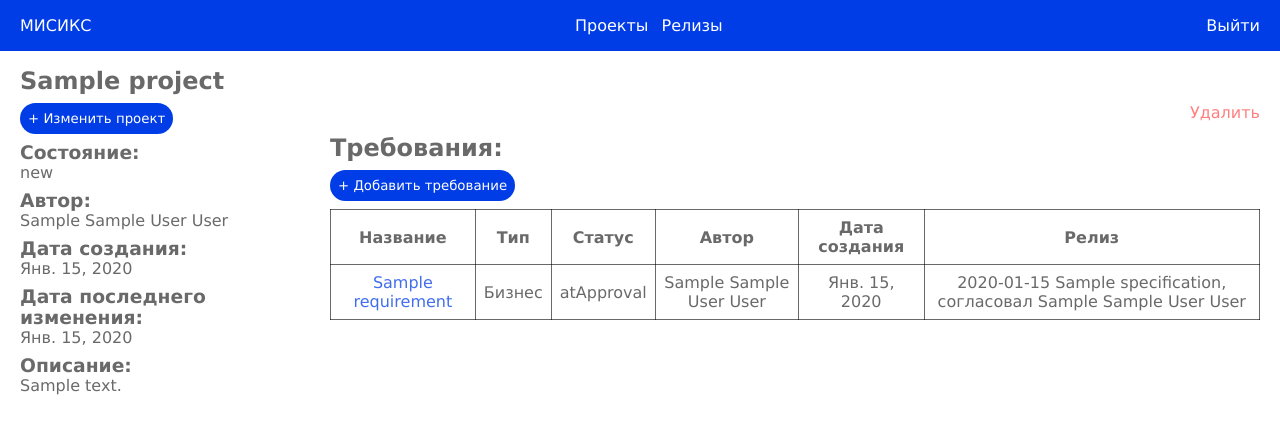
After one commit to raidermh/SAD, a Django app: page /project/1/ in a window 1280 px wide. The commit adds this page. Shown: the top 434 px of the page. Run offline with Django 3.2, Linux system fonts and the light colour scheme; a user stored in the database is signed in; tables that the repository leaves empty hold one stand-in row (values such as "Sample post").

Commit message:
Project and requirement pages implemented

```diff
--- a/App/api/models.py
+++ b/App/api/models.py
@@ -59,28 +59,29 @@ class Release(models.Model):
         return "%s %s, согласовал %s" % (self.date, self.specification, self.approver)
 
 
+class RequirementType(models.TextChoices):
+    BUSINESS = 'Бизнес'
+    FUNCTIONAL = 'Функциональные'
+
+
+class RequirementStatus(models.TextChoices):
+    NEW = 'new'
+    IN_PROGRESS = 'inProgress'
+    CORRECTION = 'correction'
+    DONE = 'done'
+    AT_APPROVAL = 'atApproval'
+    APPROVED = 'approved'
+
+
 class Requirement(models.Model):
-
-    class RequirementType(models.IntegerChoices):
-        BUSINESS = 1, 'Бизнес'
-        FUNCTIONAL = 2, 'Функциональные'
-
-    class RequirementStatus(models.IntegerChoices):
-        NEW = 1, 'new'
-        IN_PROGRESS = 2, 'inProgress'
-        CORRECTION = 3, 'correction'
-        DONE = 4, 'done'
-        AT_APPROVAL = 5, 'atApproval'
-        APPROVED = 6, 'approved'
-
     name = models.CharField(max_length=500)
     project = models.ForeignKey(Project, related_name='requirements', on_delete=models.CASCADE)
-    type = models.IntegerField(choices=RequirementType.choices)
+    type = models.CharField(choices=RequirementType.choices, max_length=14)
     description = models.CharField(max_length=5000)
     create_date = models.DateField(auto_now_add=True)
     modify_date = models.DateField(auto_now=True)
     author = models.ForeignKey(MisiksUser, on_delete=models.SET_NULL, null=True)
-    status = models.IntegerField(default=RequirementStatus.NEW, choices=RequirementStatus.choices)
+    status = models.CharField(default=RequirementStatus.NEW, choices=RequirementStatus.choices, max_length=10)
     parent = models.ForeignKey('self', related_name='children', on_delete=models.CASCADE, null=True)
     release = models.ForeignKey(Release, related_name='requirements', on_delete=models.SET_NULL, null=True)
 
--- a/App/misiks/urls.py
+++ b/App/misiks/urls.py
@@ -18,6 +18,10 @@ router.register(r'requirements', api_views.RequirementViewSet)
 # Additionally, we include login URLs for the browsable API.
 urlpatterns = [
     path('', ui_views.projects),
+    path('project/<int:project_id>/', ui_views.project),
+    path('project/<int:project_id>/delete/', ui_views.delete_project),
+    path('requirement/<int:requirement_id>/', ui_views.requirement),
+    path('requirement/<int:requirement_id>/delete/', ui_views.delete_requirement),
     path('releases/', ui_views.releases),
     re_path(r'(.*)logout/$', ui_views.logout_view),
     path('admin/', admin.site.urls),
--- a/App/ui/forms.py
+++ b/App/ui/forms.py
@@ -1,6 +1,7 @@
 from django import forms
 from django.forms import widgets
 from api import models
+
 
 class ProjectForm(forms.ModelForm):
     class Meta:
@@ -15,3 +16,19 @@ class ProjectForm(forms.ModelForm):
             'description': 'Описание',
             'state': 'Состояние'
         }
+
+
+class RequirementForm(forms.ModelForm):
+    class Meta:
+        model = models.Requirement
+        fields = ('name', 'type', 'author', 'status', 'description')
+        widgets = {
+            'description': forms.Textarea(attrs={'rows':5,'style':'vertical-align:middle;margin-top:0.5rem;'})
+        }
+        labels = {
+            'name': 'Название',
+            'type': 'Тип',
+            'author': 'Автор',
+            'status': 'Статус',
+            'description': 'Описание'
+        }
--- a/App/ui/static/content.css
+++ b/App/ui/static/content.css
@@ -4,6 +4,10 @@ div#content {
 
 div#content h2 {
     margin-bottom: 0.5rem;
+}
+
+div#content h3 {
+    margin-top: 0.5rem;
 }
 
 div#content table {
@@ -39,3 +43,32 @@ div#content form button {
     float: right;
     margin-bottom: 0.5rem;
 }
+
+div#content a {
+    color: rgba(0,61,230,0.75);
+    text-decoration: none;
+}
+
+div#content a:hover {
+    color: rgba(0,61,230,0.5);
+    text-decoration: underline;
+}
+
+div#content a#delete {
+    color: rgba(255,0,0,0.5);
+    float: right;
+}
+
+div#content a#delete:hover {
+    color: rgba(255,0,0,0.75);
+}
+
+div#content div.quarter {
+    width: 25%;
+    float: left;
+}
+
+div#content div.three_quarters {
+    width: 75%;
+    float: left;
+}
--- /dev/null
+++ b/App/ui/templates/project.html
@@ -0,0 +1,63 @@
+{% extends "base.html" %}
+
+{% block title %}{{ project.name }}{% endblock %}
+
+{% block content %}
+    <h2>{{ project.name }}</h2>
+    <button type="button" id="toggle_change_project">+ Изменить проект</button>
+    <a id="delete" href="./delete">Удалить</a>
+    <form id="change_project" style="display: none;" method="post">
+        {% csrf_token %}
+        {{ form }}
+        <button type="submit">Сохранить</button>
+    </form>
+    <div>
+        <div class="quarter">
+            <h3>Состояние:</h3>
+            <p>{{ project.state }}</p>
+            <h3>Автор:</h3>
+            <p>{{ project.author }}</p>
+            <h3>Дата создания:</h3>
+            <p>{{ project.create_date }}</p>
+            <h3>Дата последнего изменения:</h3>
+            <p>{{ project.modify_date }}</p>
+            <h3>Описание:</h3>
+            <p>{{ project.description }}</p>
+        </div>
+        <div class="three_quarters">
+            <h2>Требования:</h2>
+            <button type="button" id="toggle_add_requirement">+ Добавить требование</button>
+            <form id="add_requirement" style="display: none;" method="post">
+                {% csrf_token %}
+                {{ requirement_form }}
+                <button type="submit" style="float:none;">Сохранить</button>
+            </form>
+            <table>
+                <thead>
+                    <th>Название</th>
+                    <th>Тип</th>
+                    <th>Статус</th>
+                    <th>Автор</th>
+                    <th>Дата создания</th>
+                    <th>Релиз</th>
+                </thead>
+                <tbody>
+                    {% for requirement in project.requirements.all %}
+                    <tr>
+                        <td><a href="/requirement/{{ requirement.id }}/">{{ requirement.name }}</a></td>
+                        <td>{{ requirement.type }}</td>
+                        <td>{{ requirement.status }}</td>
+                        <td>{{ requirement.author }}</td>
+                        <td>{{ requirement.create_date }}</td>
+                        <td>{{ requirement.release }}</td>
+                    </tr>
+                    {% endfor %}
+                </tbody>
+            </table>
+        </div>
+    </div>
+    <script>
+        toggleForm('toggle_change_project', 'change_project');
+        toggleForm('toggle_add_requirement', 'add_requirement');
+    </script>
+{% endblock %}
--- a/App/ui/templates/projects.html
+++ b/App/ui/templates/projects.html
@@ -14,13 +14,15 @@
         <thead>
             <th>Название</th>
             <th>Статус</th>
+            <th>Автор</th>
             <th>Дата создания</th>
         </thead>
         <tbody>
             {% for project in projects %}
             <tr>
-                <td>{{ project.name }}</td>
+                <td><a href="project/{{ project.id }}/">{{ project.name }}</a></td>
                 <td>{{ project.state }}</td>
+                <td>{{ project.author }}</td>
                 <td>{{ project.create_date }}</td>
             </tr>
             {% endfor %}
--- a/App/ui/views.py
+++ b/App/ui/views.py
@@ -27,5 +27,55 @@ def projects(request):
 
 
 @login_required
+def project(request, project_id):
+    project = models.Project.objects.get(pk=project_id)
+    if request.method == 'POST':
+        if 'type' in request.POST:
+            form = forms.RequirementForm(request.POST)
+            requirement = form.save(commit=False)
+            requirement.project_id = project_id
+            requirement.save()
+        else:
+            form = forms.ProjectForm(request.POST, instance=project)
+            form.save(commit=True)
+    template = loader.get_template('project.html')
+    context = {
+        'project': project,
+        'form': forms.ProjectForm(instance=project),
+        'requirement_form': forms.RequirementForm()
+    }
+    return HttpResponse(template.render(context, request))
+
+
+@login_required
+def delete_project(request, project_id):
+    project = models.Project.objects.get(pk=project_id)
+    project.delete()
+    return redirect(request.build_absolute_uri('/'))
+
+
+@login_required
+def requirement(request, requirement_id):
+    requirement = models.Requirement.objects.get(pk=requirement_id)
+    if request.method == 'POST':
+        form = forms.RequirementForm(request.POST, instance=requirement)
+        form.save(commit=True)
+    template = loader.get_template('requirement.html')
+    context = {
+        'requirement': requirement,
+        'form': forms.RequirementForm(instance=requirement)
+    }
+    return HttpResponse(template.render(context, request))
+
+
+@login_required
+def delete_requirement(request, requirement_id):
+    requirement = models.Requirement.objects.get(pk=requirement_id)
+    project_id = requirement.project_id
+    requirement.delete()
+    return redirect(request.build_absolute_uri('/project/' + str(project_id) + '/'))
+
+
+@login_required
 def releases(request):
     return render(request, 'releases.html')
```
Also changed, not shown: App/ui/templates/requirement.html (added, +37 -0 lines), App/api/migrations/0010_auto_20210522_2313.py (added).
